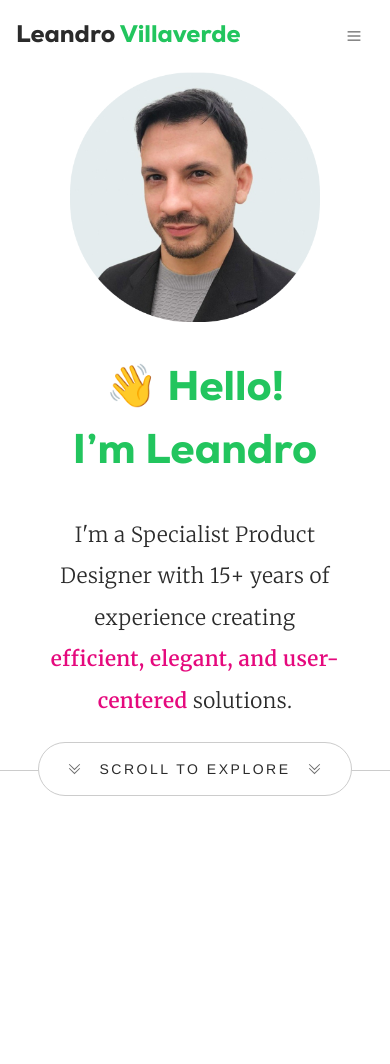
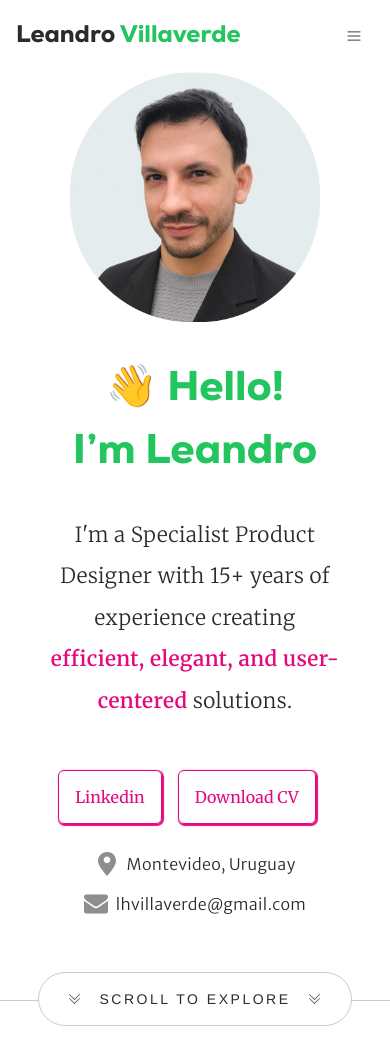
Before and after one commit to lvillaverde/lv-portfolio, a React (Create React App) app: page / in a window 390 px wide. Shown: the top 1064 px of the page. Built offline with nearby package versions, Linux system fonts and the light colour scheme.

Commit message:
Contants added on hero section

```diff
--- a/src/components/Hero.js
+++ b/src/components/Hero.js
@@ -2,7 +2,9 @@ import React, { useRef } from "react";
 import { useGSAP } from "@gsap/react";
 import gsap from "gsap";
 import avatar from "../images/avatar_1.png";
-import scrollIcon from "../assets/icons/double-down.svg"
+import scrollIcon from "../assets/icons/double-down.svg";
+import mapPointer from "../assets/icons/map-pointer.svg";
+import email from "../assets/icons/mail.svg";
 import TypewriterHeader from "./TypewritterHeader";
 import "./css/Hero.css";
 
@@ -34,7 +36,7 @@ function Hero(props, heroRef) {
       },
     )
     tl.from(
-      ".paragraph",
+      ".information",
       {
         y: -50,
         opacity: 0,
@@ -43,7 +45,7 @@ function Hero(props, heroRef) {
         delay: -1,
       },
     )
-    ;
+      ;
   }, { scope: hero });
 
   /* https://www.techietalent.net/ ver el diseño del hero */
@@ -52,10 +54,30 @@ function Hero(props, heroRef) {
     <div ref={heroRef}>
       <div className="hero" ref={hero}>
         <img className="profile-picture" src={avatar} alt="hi!" />
-        <div>
+        <div className="info-container">
           <h2 className="title static">👋 Hello!<br /> I’m Leandro</h2>
           <h2 className="title typewriter"><TypewriterHeader text="👋 Hello! I’m Leandro" /></h2>
-          <p className="paragraph">I'm a Specialist Product Designer with 15+ years of experience creating <span>efficient, elegant, and user-centered</span> solutions.</p>
+          <div className="information">
+            <p className="paragraph">I'm a Specialist Product Designer with 15+ years of experience creating <span>efficient, elegant, and user-centered</span> solutions.</p>
+            <div className="contact">
+              <div class="buttons-row">
+                <a href="https://www.linkedin.com/in/lvillaverde/" target="_blank">Linkedin</a>
+                <a href="">Download CV</a>
+              </div>
+              <div class="info-row">
+                <div className="info-item">
+                  <img src={mapPointer} alt="Location" />
+                  <p>Montevideo, Uruguay</p>
+                </div>
+                <div className="info-item">
+                  <img src={email} alt="Email" />
+                  <a href="mailto:lhvillaverde@gmail.com"><p>lhvillaverde@gmail.com</p></a>
+                </div>
+              </div>
+
+            </div>
+          </div>
+
         </div>
         <button className="cta" onClick={props.onCtaClick}>
           <img src={scrollIcon} alt="#" />
--- a/src/components/Home.js
+++ b/src/components/Home.js
@@ -23,7 +23,7 @@ function Home() {
     gsap.to(heroRef.current, {
       scrollTrigger: {
         trigger: heroRef.current,
-        start: "top top",
+        start: "center top",
         end: "bottom center",
         scrub: 1,
       },
--- a/src/components/StudyCases.js
+++ b/src/components/StudyCases.js
@@ -13,7 +13,6 @@ function StudyCases() {
     useGSAP(() => {
         gsap.from(titleRef.current, {
             opacity: 0,
-            y: 30,
             duration: 0.8,
             ease: "power2.out",
             scrollTrigger: {
--- a/src/components/css/Hero.css
+++ b/src/components/css/Hero.css
@@ -2,7 +2,7 @@
     display: flex;
     justify-content: center;
     gap: var(--lg-spacing);
-    min-height: 75vh;
+    min-height: 85vh;
     height: 100%;
     align-content: center;
     flex-wrap: wrap;
@@ -16,8 +16,9 @@
     height: 250px;
 }
 
-.hero div {
+.hero div.info-container {
     max-width: 35vw;
+    margin-bottom: 2em;
 }
 
 .hero h2 {
@@ -87,8 +88,62 @@ button.cta:hover {
     display: none;
 }
 
+.hero .contact .buttons-row a {
+    border: 1px solid var(--accent-color);
+    padding: 1em;
+    color: var(--accent-color);
+    border-radius: 6px;
+    text-decoration: none;
+    box-shadow: 1px 1px 1px 1px var(--accent-color);
+    font-family: 'Merriweather';
+    margin: 0em 1em 0 0;
+}
+
+.hero .contact .buttons-row a:hover {
+    background: #e5097d14;
+    transition: 0.3s ease;
+}
+
+.hero .contact .info-row a {
+    text-decoration: none;;
+}
+
+.contact {
+    width: 100%;
+    display: flex;
+    flex-flow: column;
+    gap: 24px;
+}
+
+.info-row {
+    display: flex;
+    gap: 32px;
+}
+
+.info-row img {
+    width: 24px;
+    /* color: red; */
+}
+
+.info-item p {
+    font-size: 1em;
+    margin: 0;
+    font-family: 'Merriweather Sans';
+    font-weight: 200;
+    color: var(--gray-2);
+}
+
+.info-item {
+    display: flex;
+    gap: 8px;
+}
+
+.buttons-row {
+    display: flex;
+}
+
 @media screen and (max-width: 1366px) {
-    .hero div {
+    .hero div.info-container {
         max-width: 45vw;
     }
 
@@ -96,7 +151,7 @@ button.cta:hover {
         font-size: 2.6em;
     }
 
-    .hero p {
+    .hero p.paragraph {
         font-size: 1.3em;
     }
 }
@@ -108,13 +163,29 @@ button.cta:hover {
         align-items: center;
     }
 
-    .hero div {
+    .hero div.info-container {
         max-width: 75vw;
     }
 
-    .hero p {
+    .hero p.paragraph {
         text-align: center;
         margin-bottom: 48px;
+    }
+
+    .hero .contact {
+        display: flex;
+        margin-bottom: 3em;
+    }
+
+    .buttons-row {
+        display: flex;
+        justify-content: center;
+    }
+
+    .info-row {
+        display: flex;
+        gap: 32px;
+        justify-content: center;
     }
 
     .title.typewriter {
@@ -128,3 +199,11 @@ button.cta:hover {
     }
 
 }
+
+@media screen and (max-width: 768px) {
+    .info-row {
+        flex-flow: column;
+        align-items: center;
+        gap: 8px;
+    }
+}
```
Also changed, not shown: src/assets/icons/mail.svg (added), src/assets/icons/map-pointer.svg (added).
